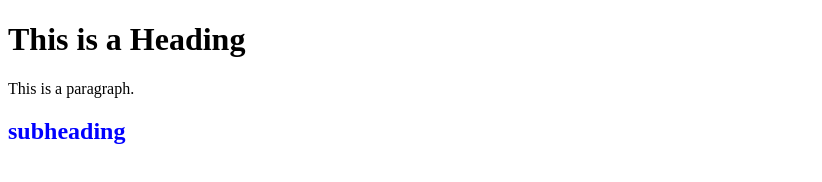
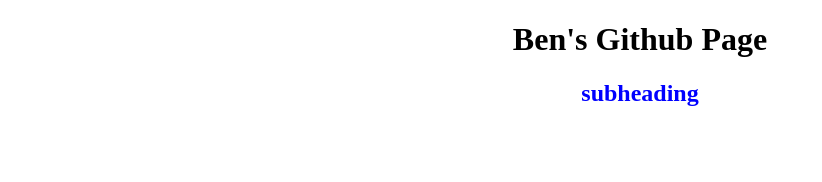
Before and after one commit to blschachte/blschachte.github.io, a plain HTML site: page index.html in a window 1280 px wide. Shown: the whole page, without its empty margins (0-822 px from the left). Drawn offline with Linux system fonts and the light colour scheme.

Commit message:
Update index.html

```diff
--- a/index.html
+++ b/index.html
@@ -3,7 +3,12 @@
 <head>
         <style>
 		body{
-			background:#222;
+            text-align: center;
+            max-width: 800px ;
+	        margin: auto ;
+	        padding: 0 16px ;
+	        margin-bottom: 500px ;
+			background:#2f2f2f;
 			color:white;
 			h2 {color:blue;}
 			code{color:forestgreen;}
@@ -20,8 +25,10 @@
 </head>
 <body>
 
-<h1>This is a Heading</h1>
-<p>This is a paragraph.</p>
+<h1>Ben's Github Page</h1>
+<p></p>
+<p>
+</p>
 <h2>subheading</h2>
 </body>
 </html>
```
